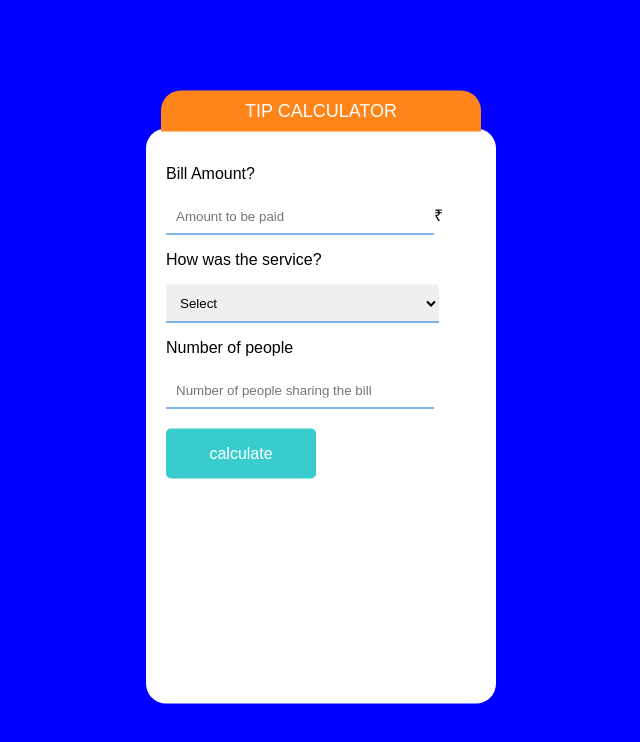
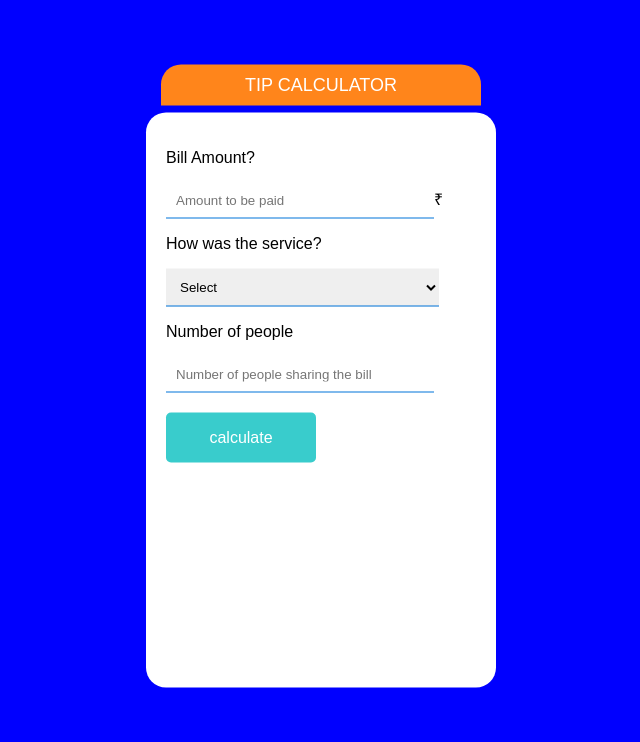
Before and after one commit to ritupearl22/Tip-calculator, a plain HTML site: page index.html in a window 1280 px wide. Shown: the whole page, without its empty margins (319-959 px from the left). Drawn offline with Linux system fonts and the light colour scheme.

Commit message:
Update style2.css

```diff
--- a/style2.css
+++ b/style2.css
@@ -8,14 +8,14 @@ body{
     background-color: #ffffff;
     position: absolute;
     left: 50%;
-    top: 52%;
+    top: 50%;
     transform: translateX(-50%) translateY(-50%);
     border-radius: 20px;
 }
 h1{
     position: absolute;
     left: 50%;
-    top: -50px;
+    top: -60px;
     width: 300px;
     transform: translateX(-50%);
     background-color: #ff851b;
```
